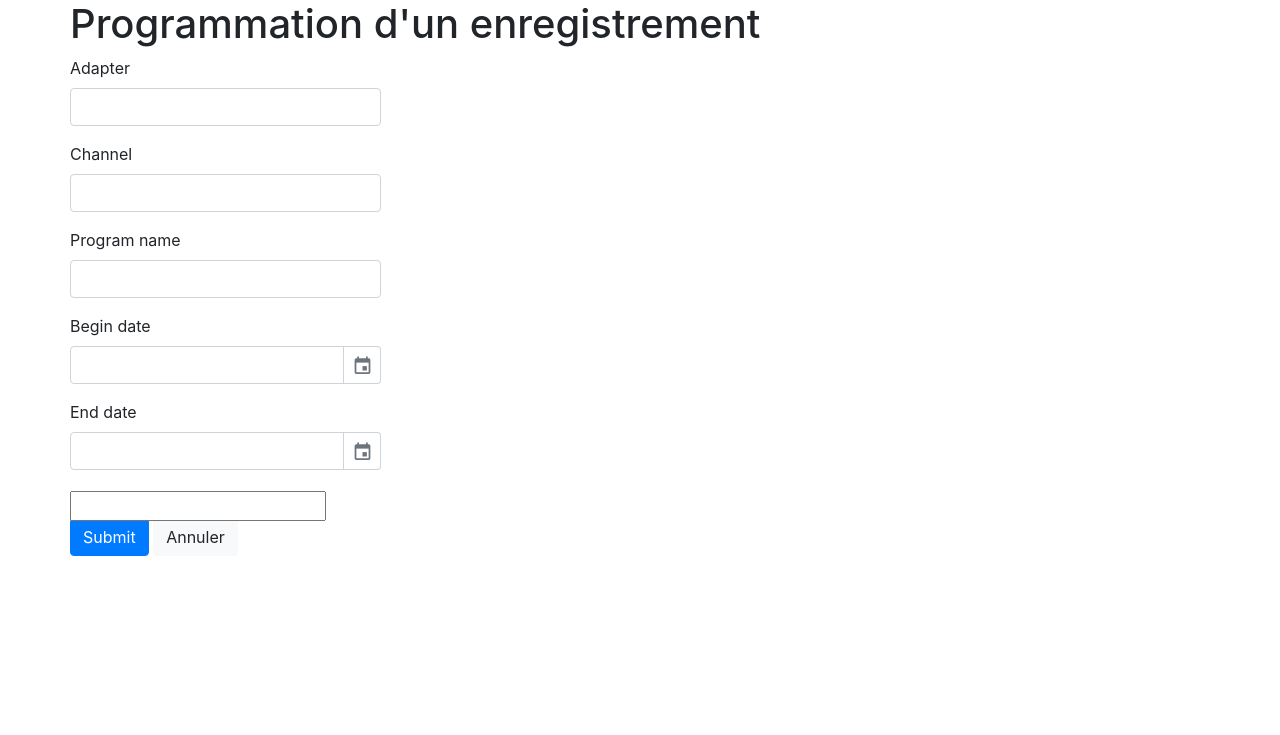
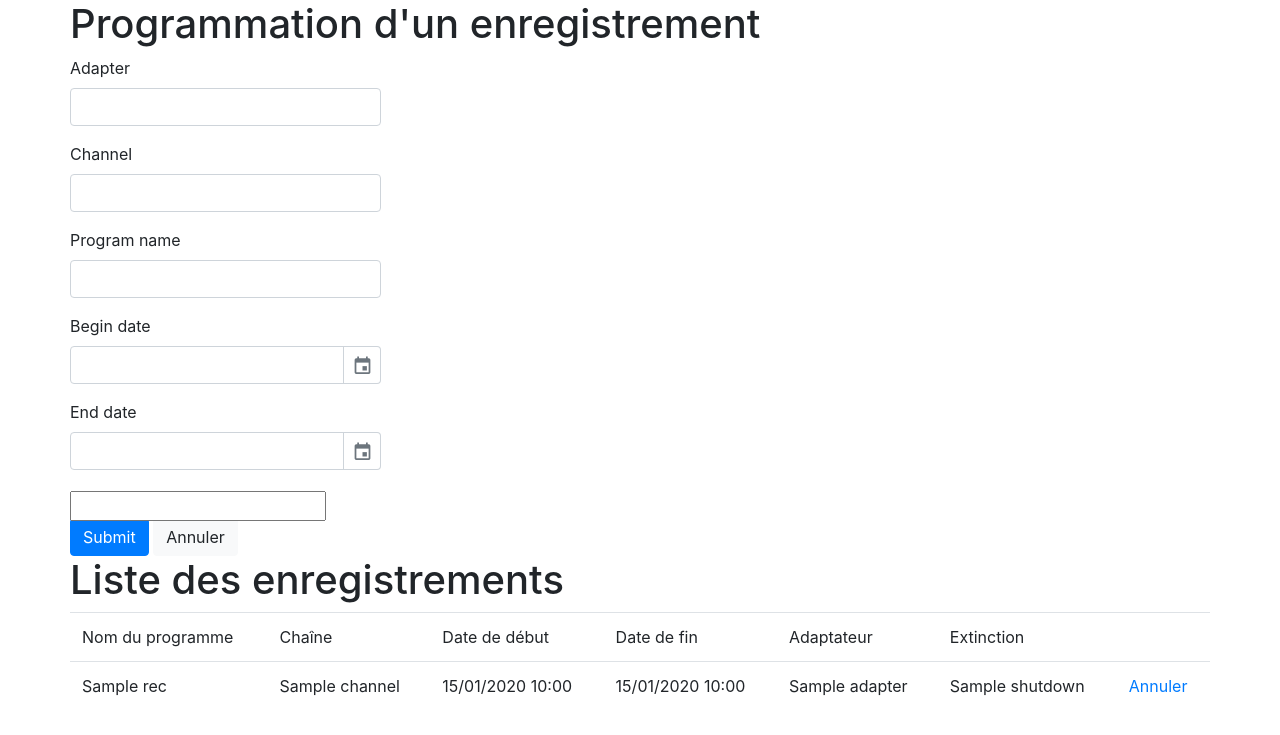
Before and after one commit to franckinux/recorder, a Python web app: template templates/index.html in a window 1280 px wide. Shown: the top 735 px of the page. Run offline with Jinja, Linux system fonts and the light colour scheme; the template is opened without the code that fills it: most values are stand-ins (such as "Sample title", 1, 10 or a date in 2020); form fields are guessed from the names that the template uses; some libraries are stand-ins or nearby versions; some web fonts are replaced.

Commit message:
list recordings

```diff
--- a/config.ini
+++ b/config.ini
@@ -4,6 +4,7 @@ channels_conf=/etc/channels.conf
 max_duration=18000
 recording_directory=/home/franck/Vidéos/enregistrements
 language=en
+simulate=False
 
 [network]
 port=8080
--- a/templates/index.html
+++ b/templates/index.html
@@ -80,6 +80,40 @@
     </div>
 </div>
 
+<div class="container">
+    <div class="row">
+        <h1>{{ _("Liste des enregistrements") }}</h1>
+    </div>
+    <div class="row">
+        <table class="table">
+        <thead>
+            <tr>
+                <td>{{ _("Nom du programme") }}</td>
+                <td>{{ _("Chaîne") }}</td>
+                <td>{{ _("Date de début") }}</td>
+                <td>{{ _("Date de fin") }}</td>
+                <td>{{ _("Adaptateur") }}</td>
+                <td>{{ _("Extinction") }}</td>
+                <td></td>
+            </tr>
+        </thead>
+        <tbody>
+            {% for id, rec in recordings.items() %}
+            <tr>
+                <td>{{ rec.program_name }}</td>
+                <td>{{ rec.channel }}</td>
+                <td>{{ rec.begin_date.strftime("%d/%m/%Y %H:%M") }}</td>
+                <td>{{ rec.end_date.strftime("%d/%m/%Y %H:%M") }}</td>
+                <td>{{ rec.adapter }}</td>
+                <td>{{ rec.shutdown }}</td>
+                <td><a href="{{ url("cancel_recording", id=id) }}">{{ _("Annuler") }}</a></td>
+            </tr>
+            {% endfor %}
+        </tbody>
+        </p>
+    </div>
+</div>
+
 <script>
     $('#begin_date').datetimepicker({
         format: "dd-mm-yyyy HH:MM",
```
Also changed, not shown: main.py (+12 -3 lines), recorder.py (+14 -6 lines), locales/translations/en/LC_MESSAGES/messages.po.
